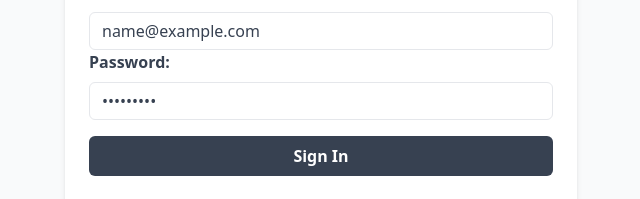
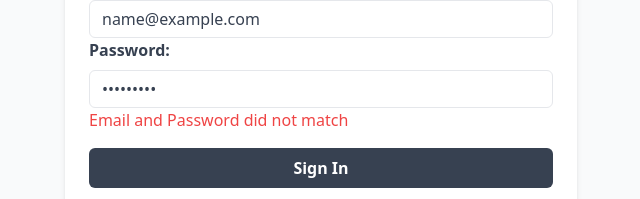
Before and after one commit to ravinderpalK/sports-center, a React (Vite) app: page /signin in a window 1280 px wide. Both pictures are taken after typing "name@example.com", "Sample123" into the empty fields and a click on the button "Sign In". Shown: the part 360-559 px from the top of the page, without its empty margins (319-959 px from the left). Built offline with nearby package versions, Linux system fonts and the light colour scheme; no server answers.

Commit message:
updated signin form

```diff
--- a/src/views/signin/SigninForm.tsx
+++ b/src/views/signin/SigninForm.tsx
@@ -1,6 +1,7 @@
 import { useForm, SubmitHandler } from "react-hook-form";
 import { API_ENDPOINT } from "../../config/constants";
 import { useNavigate } from "react-router-dom";
+import { useState } from "react";
 
 type Inputs = {
   email: string;
@@ -10,6 +11,8 @@ type Inputs = {
 const SigninForm: React.FC = () => {
   const { register, handleSubmit, formState: { errors }, } = useForm<Inputs>();
   const navigate = useNavigate();
+
+  const [isError, setIsError] = useState(false);
 
   const onSubmit: SubmitHandler<Inputs> = async (data) => {
     const { email, password } = data;
@@ -29,6 +32,7 @@ const SigninForm: React.FC = () => {
       navigate("/");
     } catch (error) {
       console.log('Sign-in failed:', error);
+      setIsError(true);
     }
   }
   return (
@@ -42,6 +46,7 @@ const SigninForm: React.FC = () => {
           <label htmlFor="password" className="block text-gray-700 font-semibold mb-2">Password:</label>
           <input type="password" id="password" {...register("password", { required: true })} className={`w-full border rounded-md py-2 px-3 text-gray-700 leading-tight focus:outline-none focus:border-blue-500 focus:shadow-outline-blue ${errors.password ? "border-red-500" : ""} `} />
         </div>
+        {isError && <span className="text-red-500">Email and Password did not match</span>}
         <div>
           <button type="submit" className="w-full bg-gray-700 hover:bg-gray-800 text-white font-semibold py-2 px-4 rounded-md focus:outline-none focus:shadow-outline-gray mt-4">Sign In</button>        </div>
       </form>
```
